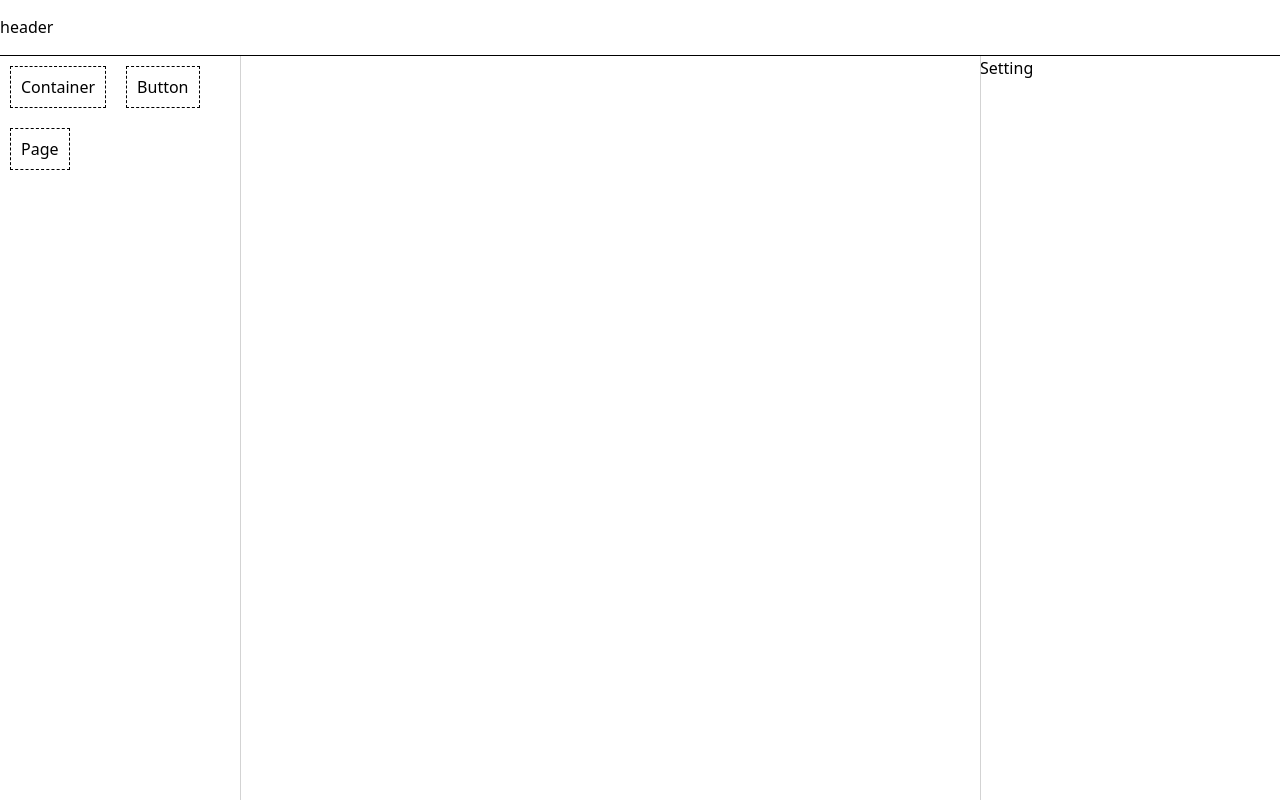
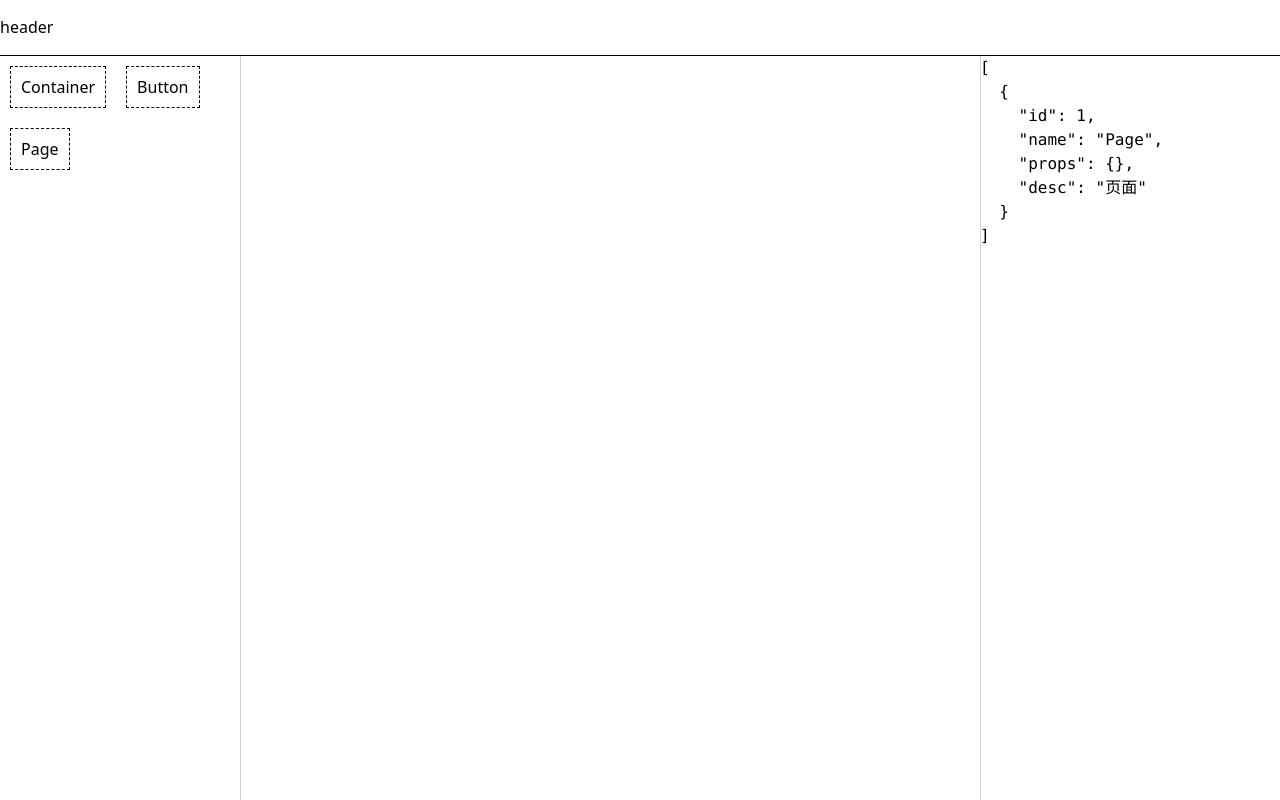
Before and after one commit to WangMaoquan/lowcode-editor, a React (Vite) app: page / in a window 1280 px wide. Built offline with nearby package versions, Linux system fonts and the light colour scheme.

Commit message:
feat: settingArea

```diff
--- a/src/component/SettingArea/index.tsx
+++ b/src/component/SettingArea/index.tsx
@@ -1,3 +1,11 @@
+import { useComponetsStore } from '../../stores/useComponetsStore';
+
 export function SettingArea() {
-  return <div>Setting</div>;
+  const { components } = useComponetsStore();
+
+  return (
+    <div>
+      <pre>{JSON.stringify(components, null, 2)}</pre>
+    </div>
+  );
 }
```
